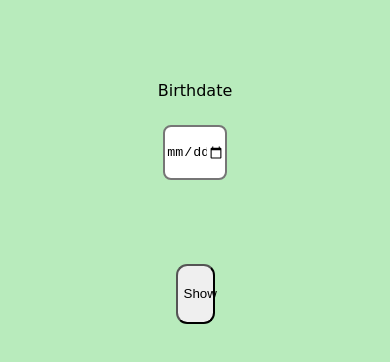
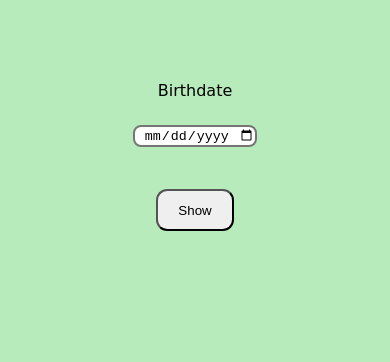
Before and after one commit to ankitgupta1020/Is-your-birthday-a-palindrome-, a plain HTML site: page index.html in a window 390 px wide. Shown: the part 174-536 px from the top of the page. Drawn offline with Linux system fonts and the light colour scheme; a web font is replaced by a local one.

Commit message:
responsiv

```diff
--- a/style.css
+++ b/style.css
@@ -11,7 +11,6 @@ h1 {
     text-align: center;
     margin-left: auto;
     margin-right: auto;
-    border-radius: 1rem;
     padding-top: 3rem;
 }
 
@@ -49,10 +48,51 @@ input {
     height: 7vh;
     margin: auto;
     border-radius: 0.7rem;
-
 }
-
 #output {
     margin-top: 8vh;
     text-align: center;
 }
+@media only screen and (max-width: 700px) {
+
+    h1 {
+        width: 50vw;
+        height: 12vh;
+        text-align: center;
+        margin-left: auto;
+        margin-right: auto;
+        padding-top: 3rem;
+    }
+    .input-1 {
+        margin-top: 10vh;
+    }
+    label,
+input {
+    display: block;
+
+    margin-left: auto;
+    margin-right: auto;
+    text-align: center;
+}
+#bday-input {
+    margin-top: 3vh;
+
+    width: auto;
+    height: auto;
+
+    border-style: solid;
+    border-radius: 0.5rem;
+
+}
+.btn {
+    text-align: center;
+    margin-top: 5vh;
+}
+
+#show-btn {
+    width: 20vw;
+    height: 5vh;
+    margin: auto;
+    border-radius: 0.7rem;
+}
+}
```
